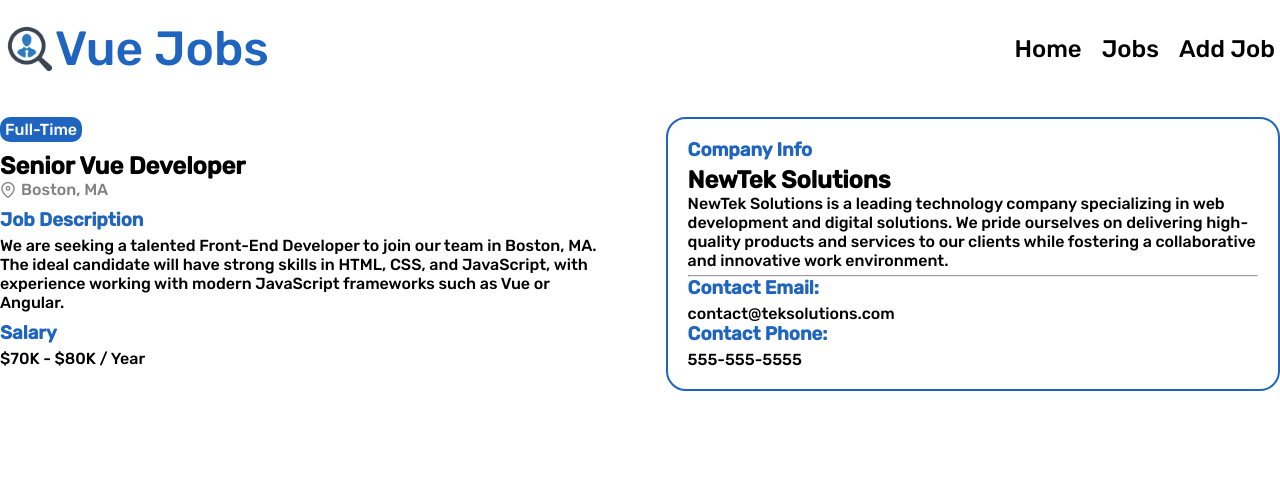
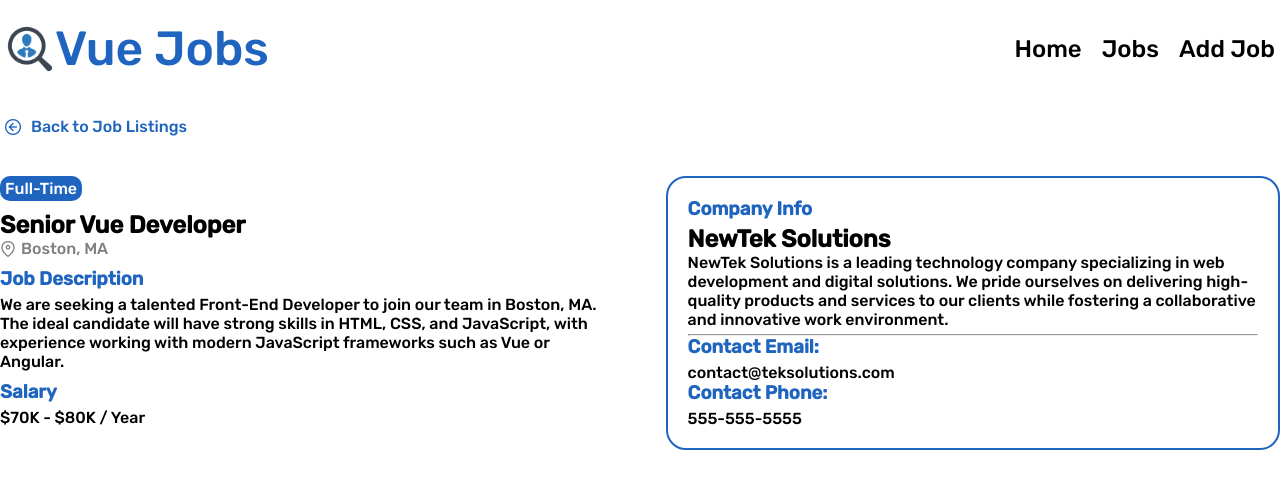
Before and after one commit to ITboo/vue-jobs, a Vue app: page /jobs/1 in a window 1280 px wide. Shown: the top 488 px of the page. Built offline with nearby package versions, Linux system fonts and the light colour scheme; data requests are answered from the project's data file.

Commit message:
chore: add loader and back-btn

```diff
--- a/package.json
+++ b/package.json
@@ -18,7 +18,8 @@
     "pinia": "^2.2.4",
     "primeicons": "^7.0.0",
     "vue": "^3.5.12",
-    "vue-router": "^4.4.5"
+    "vue-router": "^4.4.5",
+    "vue-spinner": "^1.0.4"
   },
   "devDependencies": {
     "@eslint/js": "^9.12.0",
--- /dev/null
+++ b/src/components/BackButton.vue
@@ -0,0 +1,28 @@
+<script setup>
+import { RouterLink } from 'vue-router'
+</script>
+
+<template>
+  <section>
+    <div class="container">
+      <RouterLink to="/jobs" class="link">
+        <i class="pi pi-arrow-circle-left"></i>
+        <span>Back to Job Listings</span>
+      </RouterLink>
+    </div>
+  </section>
+</template>
+
+<style scoped>
+.link {
+  display: flex;
+  align-items: center;
+  gap: 10px;
+  color: var(--main-color);
+  transition: all ease 0.3s;
+}
+.link:hover {
+  color: darkblue;
+  transition: all ease 0.3s;
+}
+</style>
--- a/src/components/JobList.vue
+++ b/src/components/JobList.vue
@@ -1,7 +1,7 @@
 <script setup>
 import { ref, reactive, onMounted } from 'vue'
 import axios from 'axios'
-
+import PulseLoader from 'vue-spinner/src/PulseLoader.vue'
 import ListItem from './ListItem.vue'
 
 defineProps({
@@ -32,6 +32,10 @@ onMounted(async () => {
   <section class="jobs">
     <div class="container">
       <h2 class="jobs_title">Browse Jobs</h2>
+      <div v-if="state.isLoading" class="loader">
+        <PulseLoader color="lightblue" />
+      </div>
+      <div v-else class="">
         <div class="jobs_container">
           <ListItem
             v-for="job in state.jobs.slice(0, limit || state.jobs.length)"
@@ -41,6 +45,7 @@ onMounted(async () => {
         </div>
         <div v-if="showButton" class="btn_container">
           <a href="/jobs" class="jobs-btn">View All Jobs</a>
+        </div>
       </div>
     </div>
   </section>
@@ -70,4 +75,7 @@ onMounted(async () => {
   padding: 10px 20px;
   border-radius: 20px;
 }
+.loader {
+  text-align: center;
+}
 </style>
--- a/src/views/JobView.vue
+++ b/src/views/JobView.vue
@@ -1,7 +1,9 @@
 <script setup>
 import { reactive, onMounted } from 'vue'
 import { useRoute, RouterLink, useRouter } from 'vue-router'
+import PulseLoader from 'vue-spinner/src/PulseLoader.vue'
 import axios from 'axios'
+import BackButton from '@/components/BackButton.vue'
 
 const route = useRoute()
 const jobId = route.params.id
@@ -26,6 +28,7 @@ onMounted(async () => {
 
 <template>
   <section v-if="!state.isLoading" class="">
+    <BackButton />
     <div class="container details">
       <main class="main">
         <div class="">
@@ -71,8 +74,8 @@ onMounted(async () => {
     </div>
   </section>
 
-  <div v-else class="">
-    <PulseLoader />
+  <div v-else class="loader">
+    <PulseLoader color="lightblue" />
   </div>
 </template>
 
@@ -117,4 +120,7 @@ onMounted(async () => {
 .company_description {
   margin-bottom: 5px;
 }
+.loader {
+  text-align: center;
+}
 </style>
```
Also changed, not shown: 1 other file (tests, documents, lock files or other folders). Lines whose indentation alone changed are shown as unchanged.
